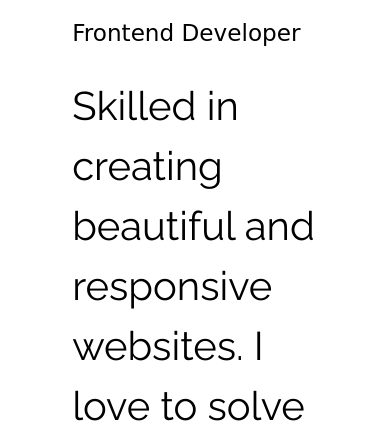
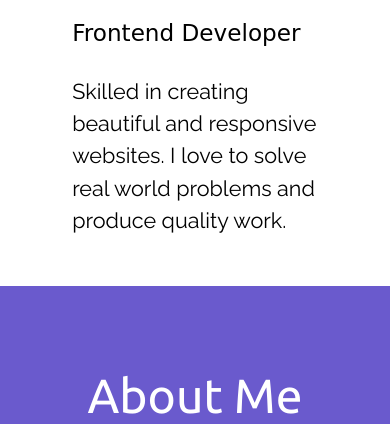
Before and after one commit to Jatan88/Portfolio-Website, a plain HTML site: page index.html in a window 390 px wide. Shown: the part 420-844 px from the top of the page. Drawn offline with nearby package versions, Linux system fonts and the light colour scheme; a web font is replaced by a local one.

Commit message:
Update styles.css

```diff
--- a/css/styles.css
+++ b/css/styles.css
@@ -137,10 +137,6 @@ h4 {
     text-align: left;
   }
 
-  .h3,h4{
-    font-size: 2.5rem;
-  }
-
   .contact {
     text-align: left;
   }
```
